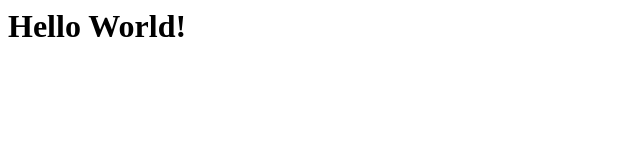
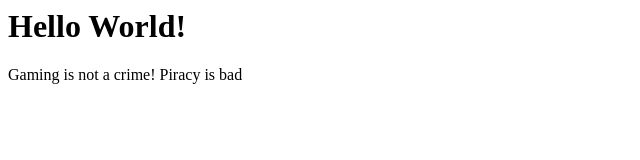
Before and after one commit to CalcioMilano/Live-Session-Git, a plain HTML site: page index.html in a window 1280 px wide. Shown: the whole page, without its empty margins (0-640 px from the left). Drawn offline with Linux system fonts and the light colour scheme.

Commit message:
added my opinion in m file

```diff
--- a/index.html
+++ b/index.html
@@ -1,3 +1,4 @@
 <html>
 <h1>Hello World!</h1>
+<p>Gaming is not a crime! Piracy is bad</p>
 </html>
```
